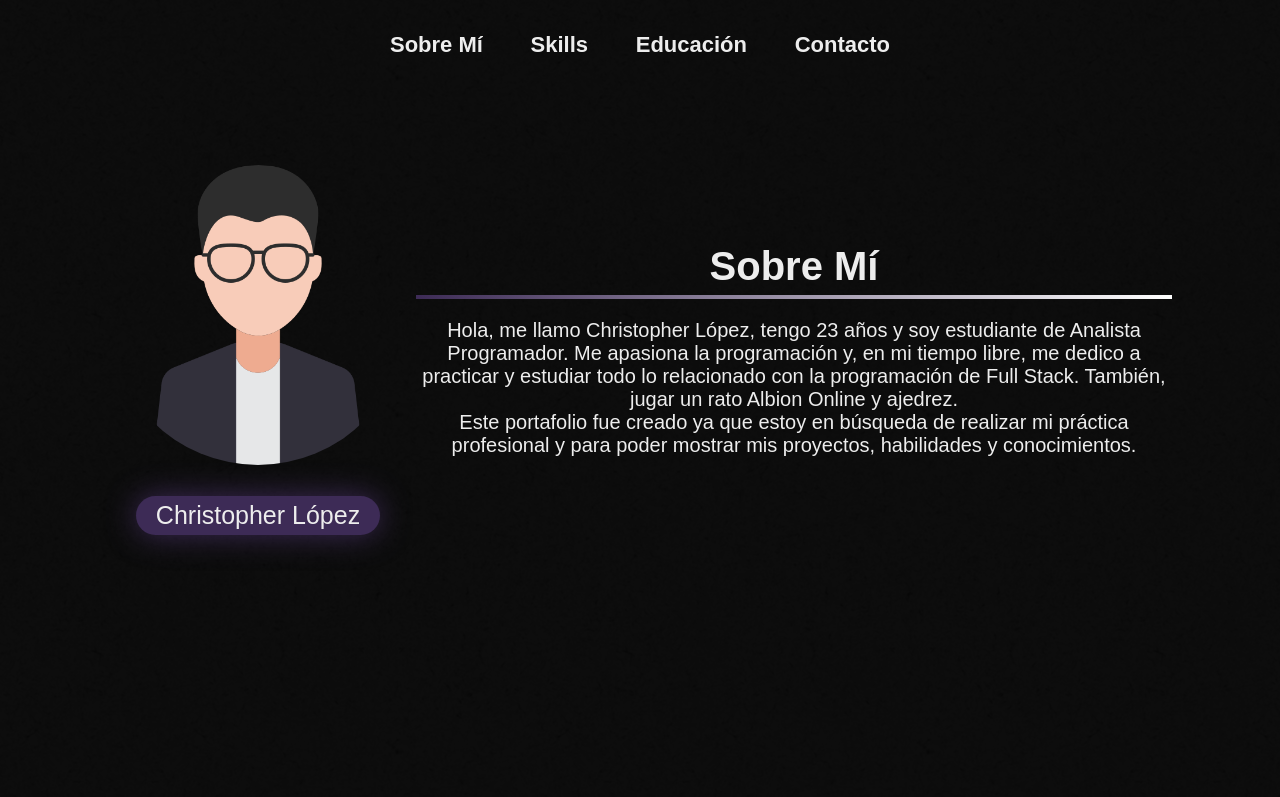
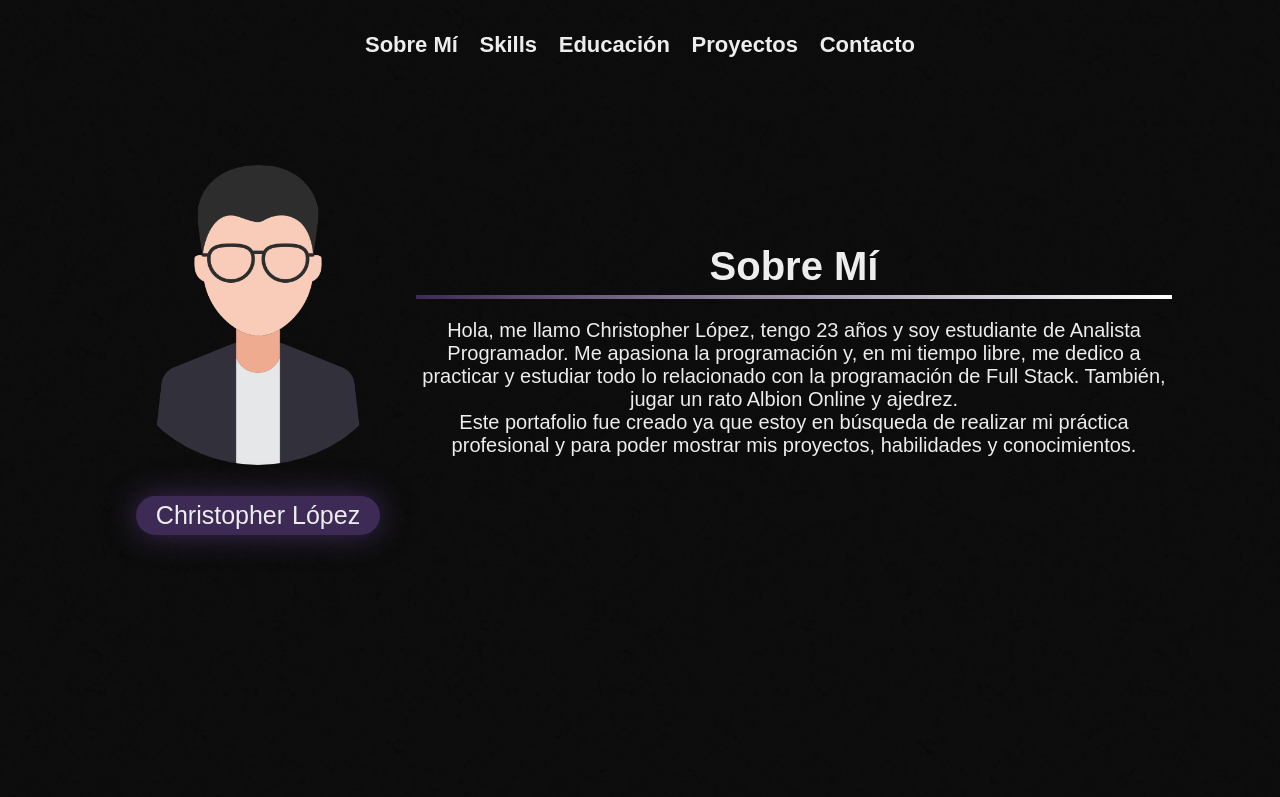
Before and after one commit to Manxiko/Portafolio-Test, a plain HTML site: page index.html in a window 1280 px wide. Shown: the top 797 px of the page. Drawn offline with nearby package versions, Linux system fonts and the light colour scheme; a web font is replaced by a local one.

Commit message:
Actualizado Nuevo

```diff
--- a/css/estilo.css
+++ b/css/estilo.css
@@ -35,7 +35,7 @@ body{
 .head-box{
     animation: arriba-abajo-header 800ms linear;
     margin: 2rem auto;
-    width: 50rem;
+    width: 55rem;
 }
 
 
--- a/index.html
+++ b/index.html
@@ -16,6 +16,7 @@
             <a href="#sobreMi" id="sobreMiA">Sobre Mí</a>
             <a href="#skills" id="skillsA">Skills</a>
             <a href="#educacion" id="educacionA">Educación</a>
+            <a href="#proyectos" id="proyectosA">Proyectos</a>
             <a href="#contacto" id="contactoA">Contacto</a>
         </nav>
     </header>
```
